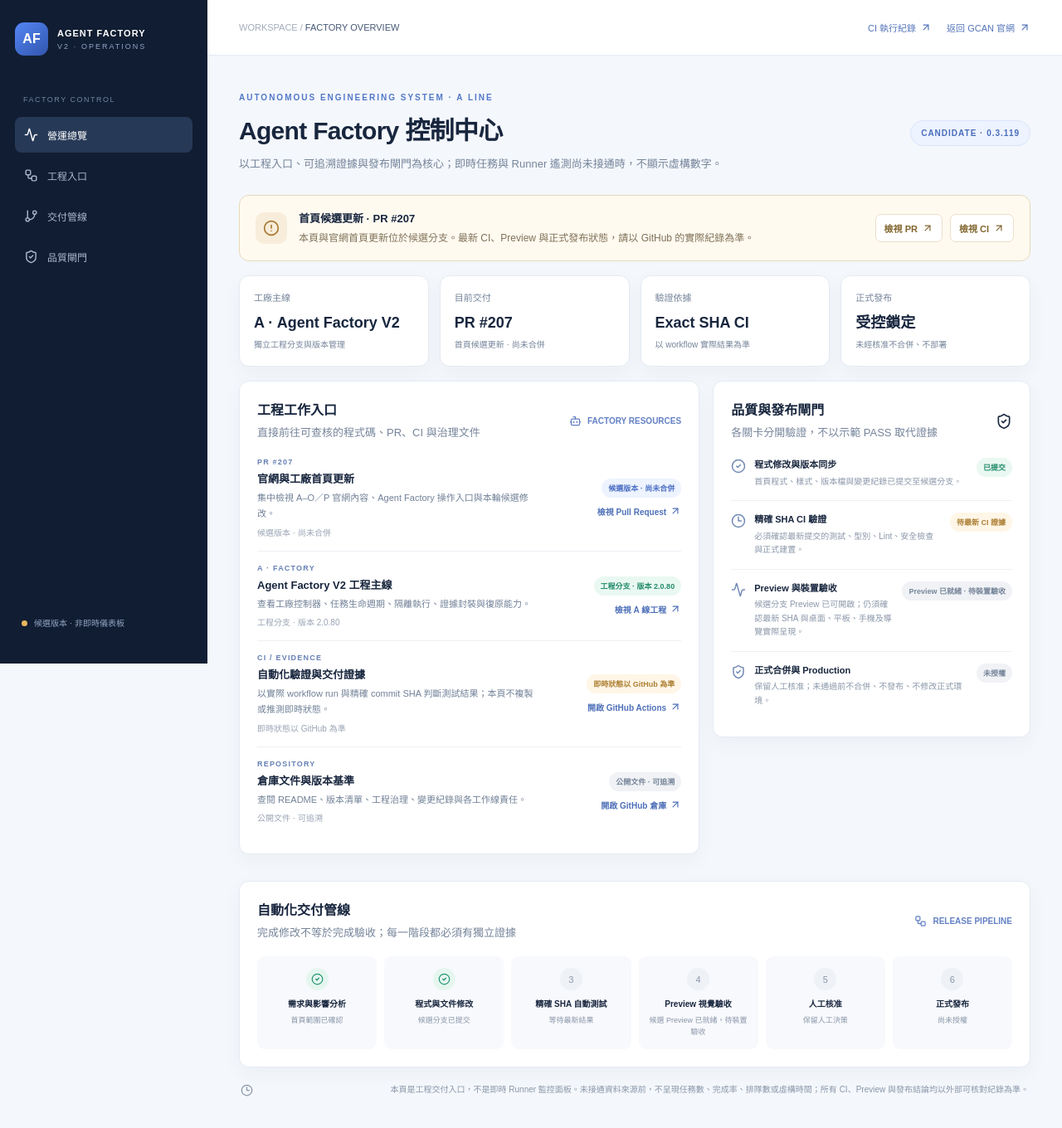
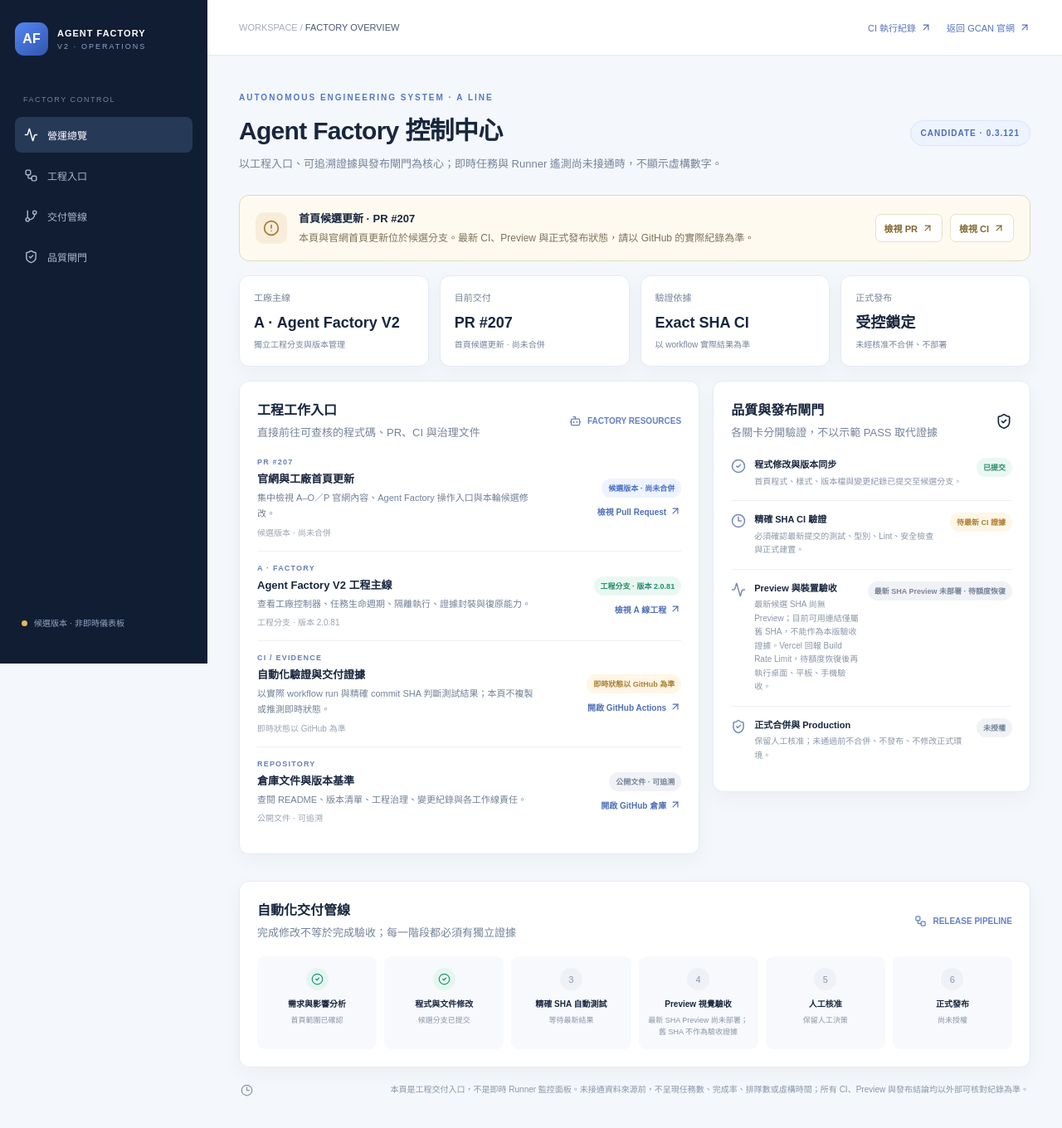
Before and after one commit to X84657465/global-citizen-ai-network, a Next.js app: page /factory in a window 1280 px wide. Shown: the top 1360 px of the page at 83% size. Built offline with nearby package versions, Linux system fonts and the light colour scheme.

Commit message:
fix(factory-home): correct candidate Preview and version status

```diff
--- a/app/factory/page.tsx
+++ b/app/factory/page.tsx
@@ -26,7 +26,7 @@ const resources = [
     id: "A · FACTORY",
     title: "Agent Factory V2 工程主線",
     description: "查看工廠控制器、任務生命週期、隔離執行、證據封裝與復原能力。",
-    detail: "工程分支 · 版本 2.0.80",
+    detail: "工程分支 · 版本 2.0.81",
     tone: "green",
     href: "https://github.com/X84657465/global-citizen-ai-network/tree/feat/agent-factory-v2",
     action: "檢視 A 線工程",
@@ -68,8 +68,8 @@ const gates = [
   },
   {
     title: "Preview 與裝置驗收",
-    description: "候選分支 Preview 已可開啟；仍須確認最新 SHA 與桌面、平板、手機及導覽實際呈現。",
-    state: "Preview 已就緒 · 待裝置驗收",
+    description: "最新候選 SHA 尚無 Preview；目前可用連結僅屬舊 SHA，不能作為本版驗收證據。Vercel 回報 Build Rate Limit，待額度恢復後再執行桌面、平板、手機驗收。",
+    state: "最新 SHA Preview 未部署 · 待額度恢復",
     tone: "muted",
     icon: Activity,
   },
@@ -86,7 +86,7 @@ const stages = [
   { title: "需求與影響分析", note: "首頁範圍已確認", done: true },
   { title: "程式與文件修改", note: "候選分支已提交", done: true },
   { title: "精確 SHA 自動測試", note: "等待最新結果", done: false },
-  { title: "Preview 視覺驗收", note: "候選 Preview 已就緒，待裝置驗收", done: false },
+  { title: "Preview 視覺驗收", note: "最新 SHA Preview 尚未部署；舊 SHA 不作為驗收證據", done: false },
   { title: "人工核准", note: "保留人工決策", done: false },
   { title: "正式發布", note: "尚未授權", done: false },
 ];
@@ -143,7 +143,7 @@ export default function FactoryPage() {
               <h1>Agent Factory 控制中心</h1>
               <p>以工程入口、可追溯證據與發布閘門為核心；即時任務與 Runner 遙測尚未接通時，不顯示虛構數字。</p>
             </div>
-            <span className={styles.demo}>CANDIDATE · 0.3.119</span>
+            <span className={styles.demo}>CANDIDATE · 0.3.121</span>
           </div>
 
           <section className={styles.releaseNotice} aria-label="候選版本狀態">
```
